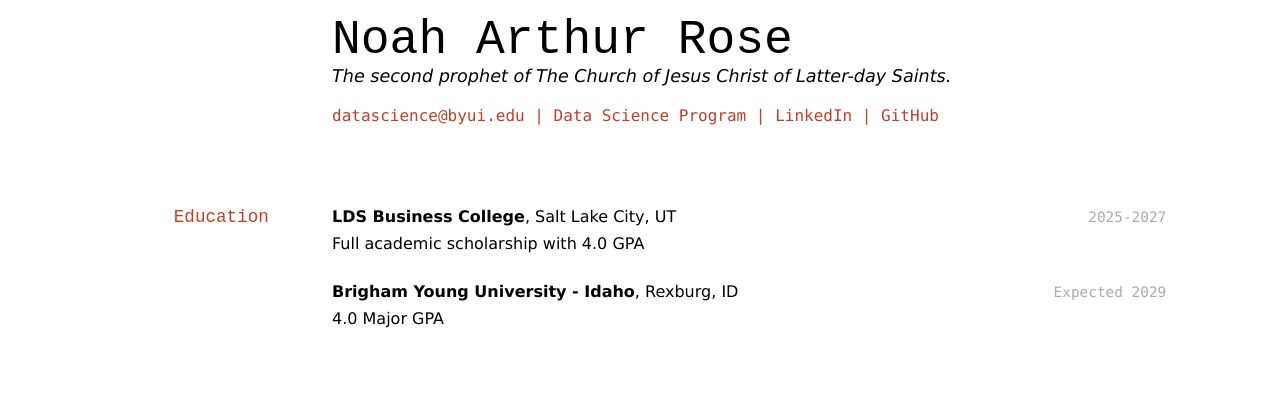
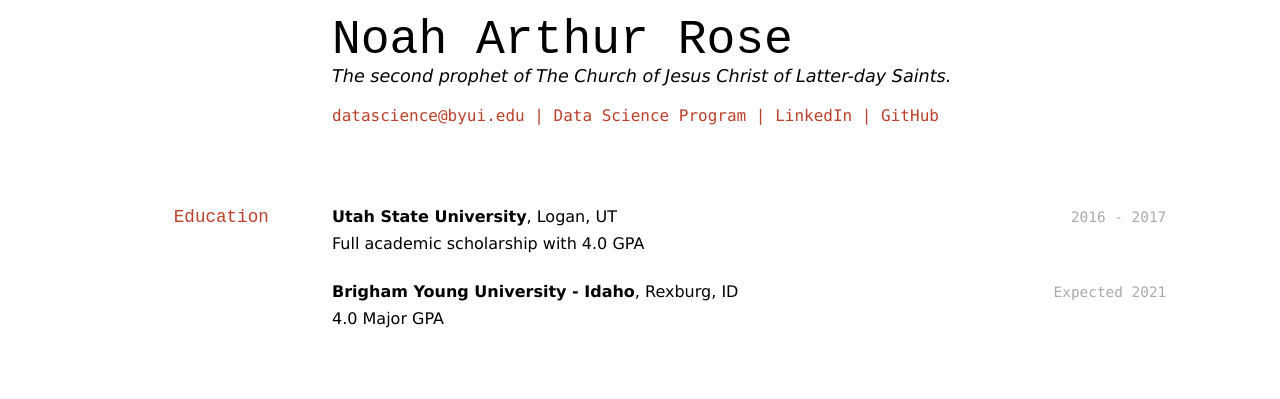
Before and after one commit to NoahRose1/RoseNoahResume, a Jekyll site: the page built from docs/index.md, in a window 1280 px wide. Shown: the top 399 px of the page. Built offline with Jekyll 4.4.1, drawn with Linux system fonts in a browser that asks for light colours.

Commit message:
Updated education

```diff
--- a/docs/index.md
+++ b/docs/index.md
@@ -16,12 +16,12 @@ The second prophet of The Church of Jesus Christ of Latter-day Saints.
 
 ## Education
 
-`2025-2027`
-__LDS Business College__, Salt Lake City, UT
+`2016 - 2017`
+__Utah State University__, Logan, UT
 
 - Full academic scholarship with 4.0 GPA
 
-`Expected 2029`
+`Expected 2021`
 __Brigham Young University - Idaho__, Rexburg, ID
 
 - 4.0 Major GPA
```
